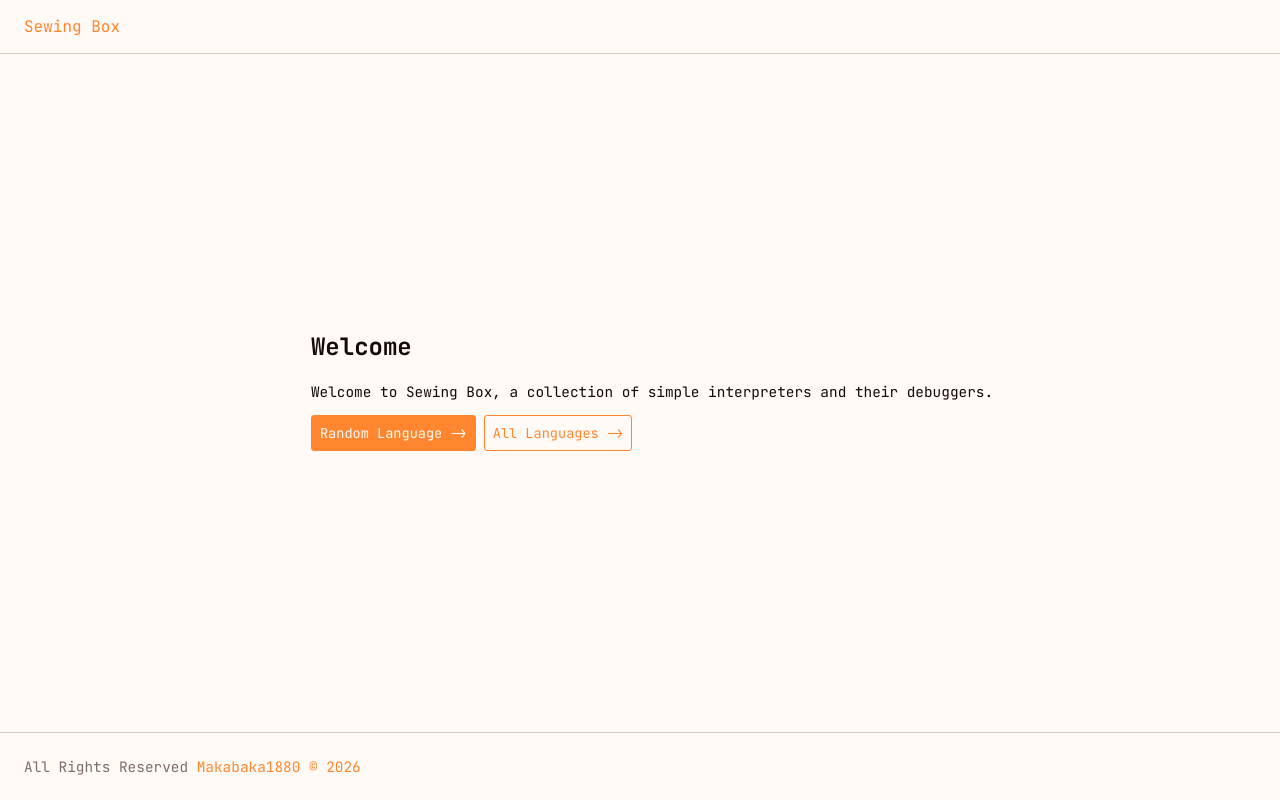
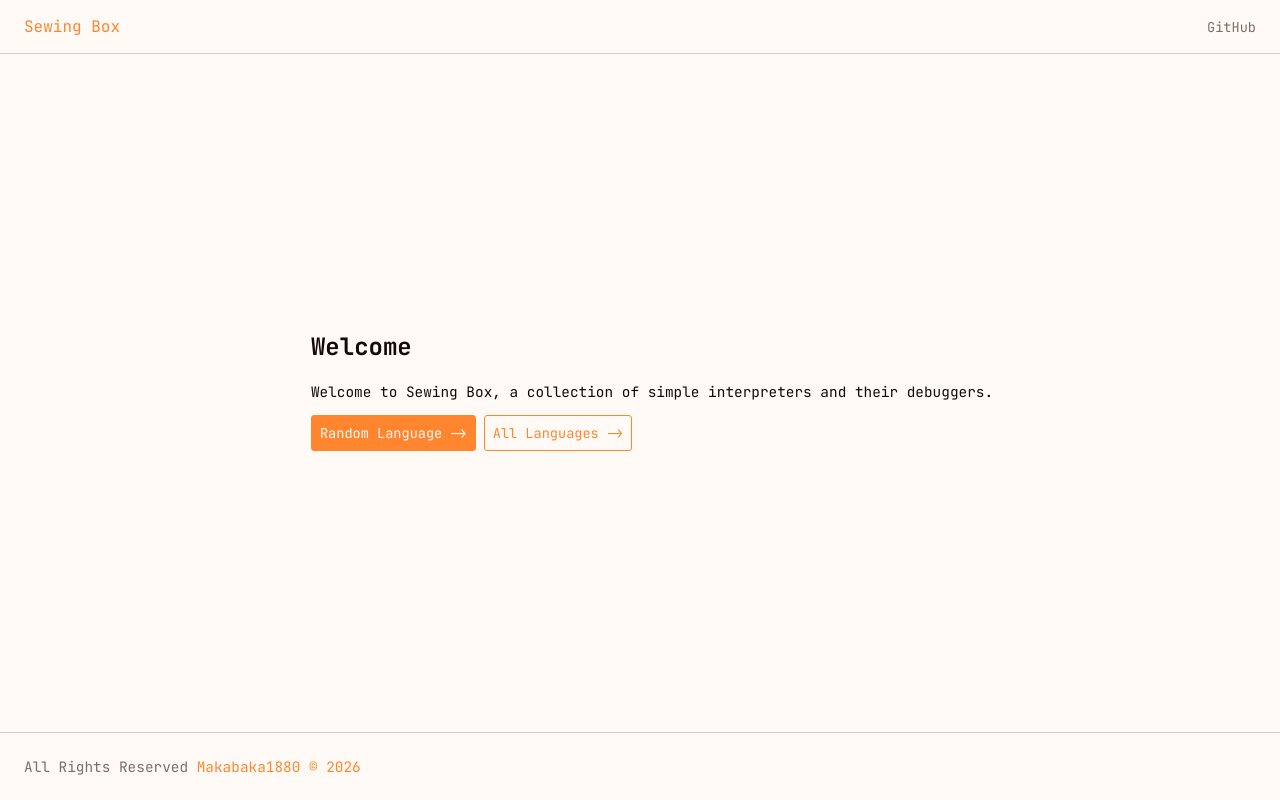
Before and after one commit to makabaka1880/sewing-box, a Vue app in the folder packages/site/: page / in a window 1280 px wide. Built offline with nearby package versions, Linux system fonts and the light colour scheme.

Commit message:
feat: added github link

```diff
--- a/packages/site/src/components/NavBar.vue
+++ b/packages/site/src/components/NavBar.vue
@@ -3,6 +3,7 @@
         <span>
             <RouterLink to="/">Sewing Box</RouterLink>
         </span>
+        <a class="gh-link" href="https://github.com/makabaka1880/sewing-box" target="_blank" rel="noopener">GitHub</a>
     </nav>
 </template>
 
@@ -14,8 +15,21 @@
 @use "@/style/main.scss" as *;
 
 nav {
+    display: flex;
+    align-items: center;
     border-bottom: 1px solid var(--border);
     padding: 1rem var(--padding-safe);
+}
 
+.gh-link {
+    margin-left: auto;
+    color: var(--text-muted);
+    font-size: 0.85rem;
+    text-decoration: none;
+    transition: color 0.15s;
+
+    &:hover {
+        color: var(--text);
+    }
 }
 </style>
```
